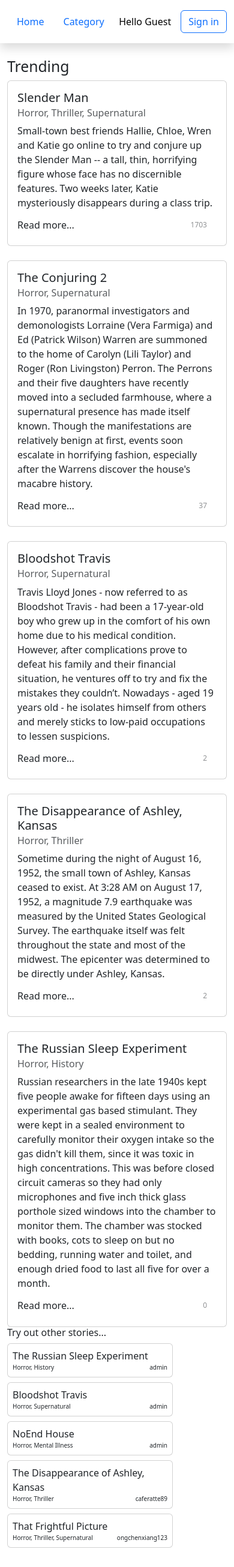
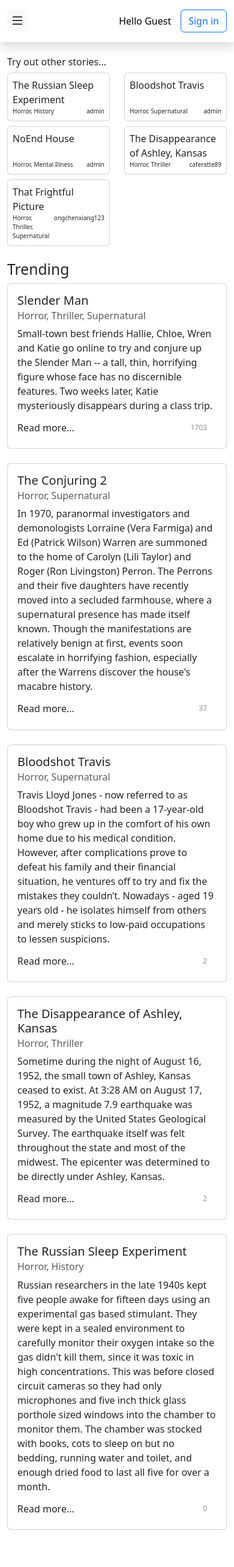
Before and after one commit to mintong89/django_internship, a Django app: page /oldstimes/ in a window 390 px wide. Shown: the whole page at 60% size. After the commit the page ends 2550 px from the top, so only its background shows below. Run offline with Django 4.2, Linux system fonts and the light colour scheme; data comes from the database, SQL or seed files in the repository; both versions use the stored data as it was after the commit; some libraries are stand-ins or nearby versions.

Commit message:
responsive

```diff
--- a/old_straits_times/static/old_straits_times/customs.css
+++ b/old_straits_times/static/old_straits_times/customs.css
@@ -132,3 +132,7 @@ a > .card:hover {
 .reply-item-thumb > i {
     font-size: 1.25rem;
 }
+
+.password-input {
+    width: 190px;
+}
--- a/old_straits_times/templates/old_straits_times/base.html
+++ b/old_straits_times/templates/old_straits_times/base.html
@@ -24,7 +24,44 @@
                 <div class="py-3 text-white d-flex justify-content-between">
                     <div>
                         <nav>
-                            <ul class="nav">
+                            {% comment %} mobile {% endcomment %}
+                            <div class="d-md-none">
+                                <button class="btn btn-light p-1" type="button" data-bs-toggle="offcanvas" data-bs-target="#offcanvasWithBothOptions" aria-controls="offcanvasWithBothOptions">
+                                    <svg xmlns="http://www.w3.org/2000/svg" width="24" height="24" class="bi" fill="currentColor" viewBox="0 0 16 16">
+                                        <path fill-rule="evenodd" d="M2.5 11.5A.5.5 0 0 1 3 11h10a.5.5 0 0 1 0 1H3a.5.5 0 0 1-.5-.5zm0-4A.5.5 0 0 1 3 7h10a.5.5 0 0 1 0 1H3a.5.5 0 0 1-.5-.5zm0-4A.5.5 0 0 1 3 3h10a.5.5 0 0 1 0 1H3a.5.5 0 0 1-.5-.5z"></path>
+                                      </svg>
+                                </button>
+
+                                <div class="offcanvas offcanvas-start" data-bs-scroll="true" tabindex="-1" id="offcanvasWithBothOptions" aria-labelledby="offcanvasWithBothOptionsLabel">
+                                <div class="offcanvas-header">
+                                    <h5 class="offcanvas-title" id="offcanvasWithBothOptionsLabel">Menu</h5>
+                                    <button type="button" class="btn-close" data-bs-dismiss="offcanvas" aria-label="Close"></button>
+                                </div>
+                                <div class="offcanvas-body">
+                                    <ul class="list-unstyled">
+                                        <li class="nav-item">
+                                            <a href="{% url 'oldstimes:index' %}" class="btn btn-light w-100 text-start" aria-current="page">
+                                                <span class="h6 text-decoration-none">Home</span>
+                                            </a>
+                                        </li>
+                                        {% if request.user.is_authenticated %}
+                                            <li class="nav-item">
+                                                <a href="{% url 'oldstimes:story_post' %}" class="btn btn-light w-100 text-start" aria-current="page">
+                                                    <span class="h6 text-decoration-none">Post a Story</span>
+                                                </a>
+                                            </li>
+                                        {% endif %}
+                                        <li class="nav-item">
+                                            <a class="btn btn-light w-100 text-start" href="{% url 'oldstimes:category' %}">
+                                                <span class="h6 text-decoration-none">Category</span>
+                                            </a>
+                                        </li>
+                                    </ul>
+                                </div>
+                                </div>
+                            </div>
+                            {% comment %} desktop {% endcomment %}
+                            <ul class="nav d-none d-md-flex">
                                 <li class="nav-item">
                                   <a href="{% url 'oldstimes:index' %}" class="nav-link" aria-current="page">Home</a>
                                 </li>
--- a/old_straits_times/templates/old_straits_times/category.html
+++ b/old_straits_times/templates/old_straits_times/category.html
@@ -4,9 +4,9 @@
     <div class="container">
         <h1>Category</h1>
         <form>
-            <ul class="list-unstyled category-select-genre-list d-flex">
+            <ul class="list-unstyled category-select-genre-list d-flex flex-wrap">
                 {% for genre in all_genre %}
-                    <li>
+                    <li class="mb-2">
                         <label category-genre-item class="btn btn-sm rounded-pill fs-7">{{ genre.name }}</label>
                         <input class="d-none" name="genre" type="checkbox" value="{{ genre.pk }}" />
                     </li>
@@ -17,7 +17,7 @@
 
         <div class="row gy-4 gx-2 category-stories">
             {% for story in stories %}
-                <div class="col-3">
+                <div class="col-6 col-lg-3">
                     <a class="text-muted text-decoration-none" href="{% url 'oldstimes:story' story.id %}">
                         <div class="card p-2">
                             <h5 class="title">{{ story.title }}</h5>
--- a/old_straits_times/templates/old_straits_times/index.html
+++ b/old_straits_times/templates/old_straits_times/index.html
@@ -2,7 +2,23 @@
 
 {% block content %}
       <div class="row gx-8">
-            <div class="col">
+            <div class="col-12 col-md-5 col-lg-4 col-xl-3 order-md-2">
+                  <h6>Try out other stories...</h6>
+                  <div class="row mb-4 mb-md-0 align-items-stretch gy-2">
+                        {% for story in random_stories %}
+                              <a class="text-muted text-decoration-none col-6 col-md-12" href="{% url 'oldstimes:story' story.id %}">
+                                    <div class="card p-2 h-100 d-flex flex-column justify-content-between">
+                                          <p class="mb-0">{{ story.title }}</p>
+                                          <div class="fs-7.5 d-flex justify-content-between">
+                                                <p class="mb-0">{{ story.get_genre }}</p>
+                                                <p class="mb-0">{{ story.author.username }}</p>
+                                          </div>
+                                    </div>
+                              </a>
+                        {% endfor %}
+                  </div>
+            </div>
+            <div class="col order-md-1">
                   <h2>Trending</h2>
                   <div class="row row-cols-1 gx-0 gy-4">
                         {% for story in trending_stories %}
@@ -27,21 +43,5 @@
                         {% endfor %}
                   </div>
             </div>
-            <div class="sidebar">
-                  <h6>Try out other stories...</h6>
-                  <div>
-                        {% for story in random_stories %}
-                              <a class="text-muted text-decoration-none" href="{% url 'oldstimes:story' story.id %}">
-                                    <div class="card p-2 mb-2">
-                                          <p class="mb-0">{{ story.title }}</p>
-                                          <div class="fs-7.5 d-flex justify-content-between">
-                                                <p class="mb-0">{{ story.get_genre }}</p>
-                                                <p class="mb-0">{{ story.author.username }}</p>
-                                          </div>
-                                    </div>
-                              </a>
-                        {% endfor %}
-                  </div>
-            </div>
       </div>
 {% endblock content %}
--- a/old_straits_times/templates/old_straits_times/profile.html
+++ b/old_straits_times/templates/old_straits_times/profile.html
@@ -4,7 +4,7 @@
     <div>
         <h1>Profile</h1>
         <div class="row">
-            <div class="col-4 lg:col-3">
+            <div class="col-12 col-md-4 lg:col-3 mb-4 mb-md-0">
                 <div class="mb-4">
                     <img class="img-thumbnail" src="https://media.istockphoto.com/id/1300845620/vector/user-icon-flat-isolated-on-white-background-user-symbol-vector-illustration.jpg?s=1024x1024&w=is&k=20&c=-mUWsTSENkugJ3qs5covpaj-bhYpxXY-v9RDpzsw504=" />
                 </div>
--- a/old_straits_times/templates/old_straits_times/settings_base.html
+++ b/old_straits_times/templates/old_straits_times/settings_base.html
@@ -3,7 +3,7 @@
 {% block content %}
     <h1 class="mb-4">Settings</h1>
     <div class="row">
-        <div class="col-3">
+        <div class="col-12 col-lg-3 mb-4">
             <div class="settings-list border rounded p-4">
                 <ul class="list-unstyled mb-0">
                     <a href="{% url 'oldstimes:settings_profile' %}"><li>Profile</li></a>
--- a/old_straits_times/templates/old_straits_times/settings_profile.html
+++ b/old_straits_times/templates/old_straits_times/settings_profile.html
@@ -25,15 +25,15 @@
             <div class="mb-4">
                 <label class="form-label">Password</label>
                 <div class="input-group mb-2">
-                    <span class="input-group-text w-25">Current Password</span>
+                    <span class="input-group-text password-input">Current Password</span>
                     <input name="current_password" id="currentPassword" type="password" class="form-control">
                 </div>
                 <div class="input-group mb-2">
-                    <span class="input-group-text w-25">New Password</span>
+                    <span class="input-group-text password-input">New Password</span>
                     <input name="new_password" id="newPassword" type="password" class="form-control">
                 </div>
                 <div class="input-group mb-2">
-                    <span class="input-group-text w-25">Confirmation Password</span>
+                    <span class="input-group-text password-input">Confirmation Password</span>
                     <input name="new_password_confirmation" type="password" class="form-control">
                 </div>
                 <div class="form-text text-secondary fs-7">*Current password is required to fill in in order to change password.</div>
```
Also changed, not shown: db.sqlite3.
